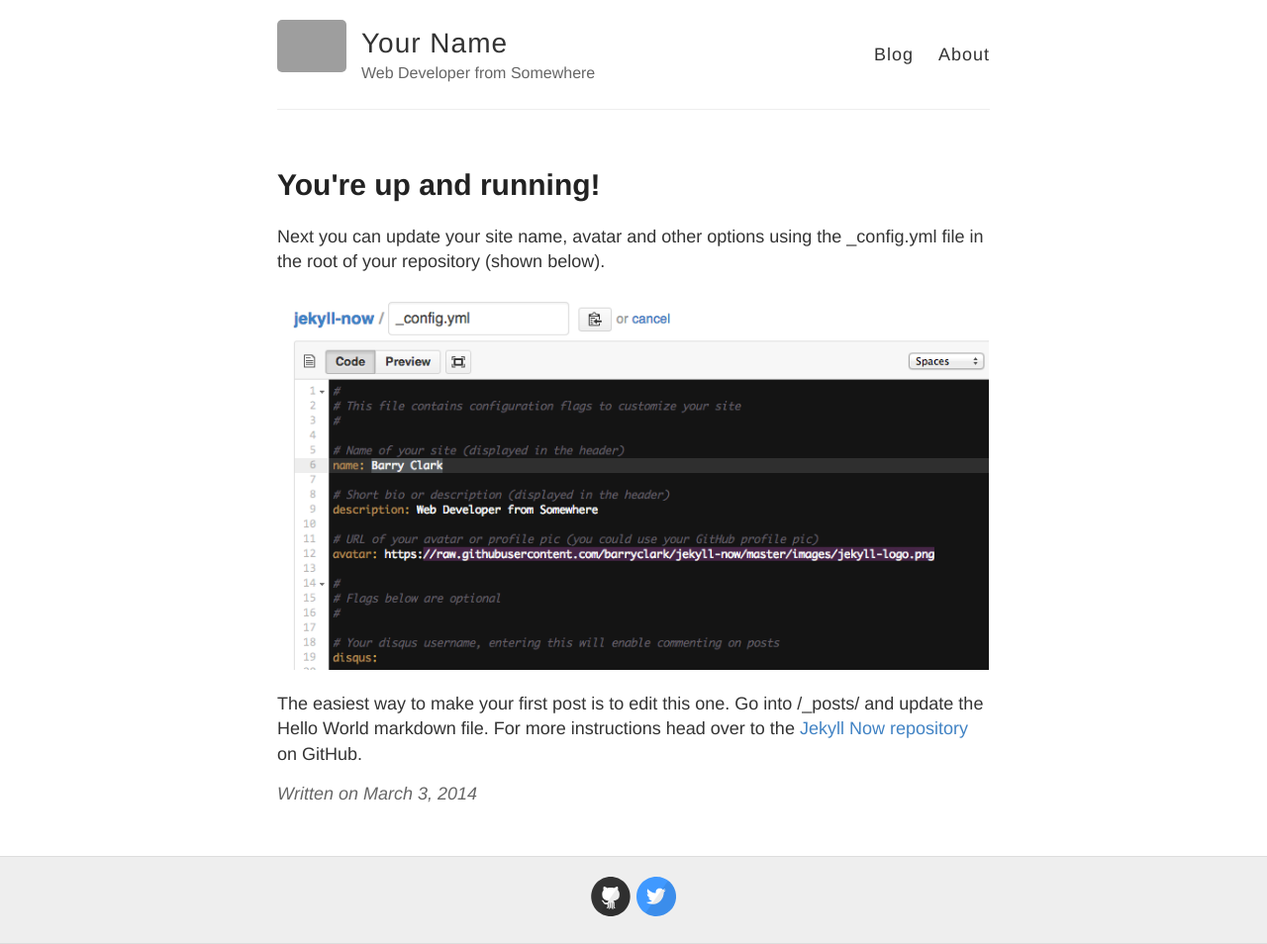
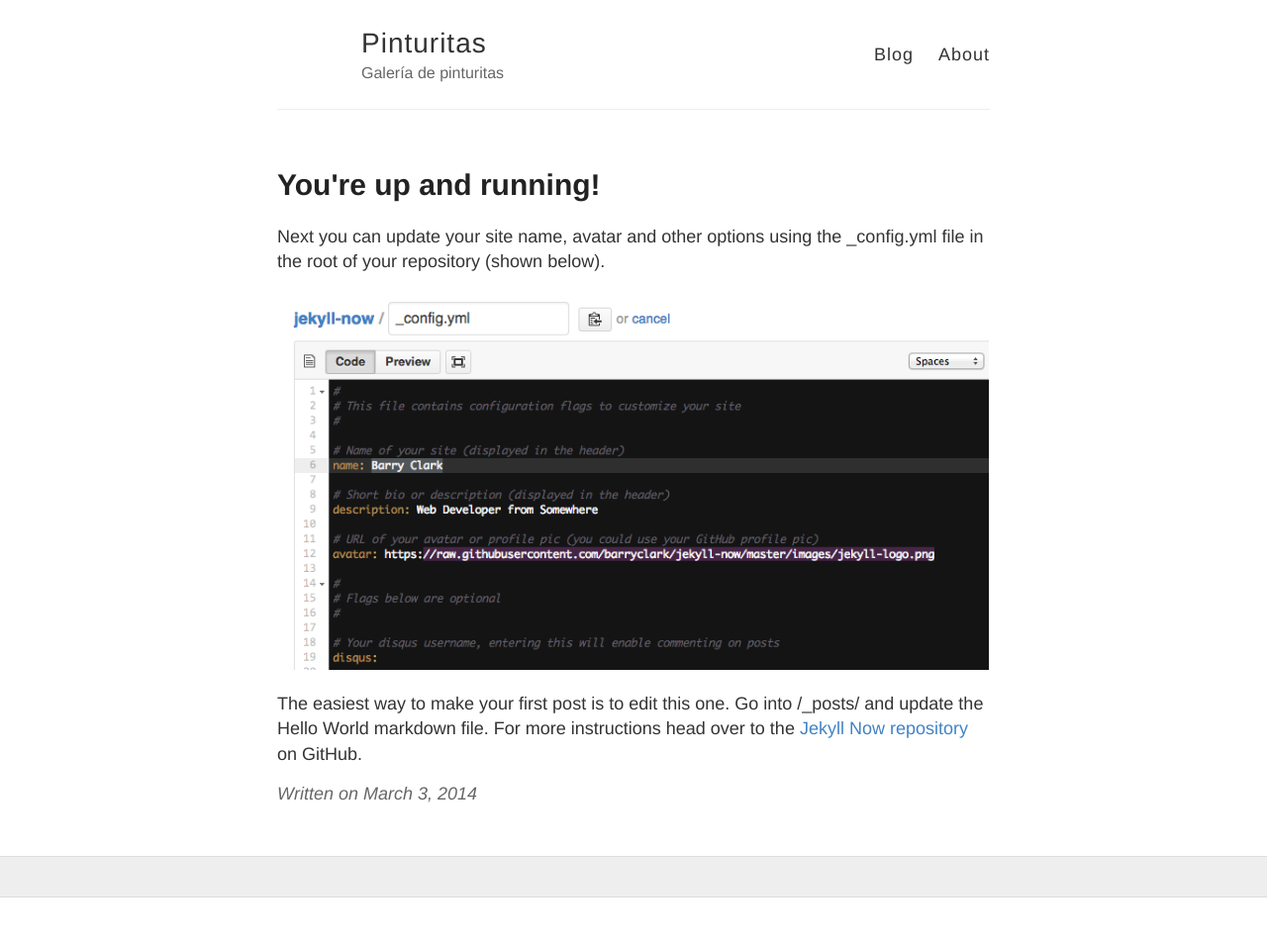
Before and after one commit to pinturitas/pinturitas.github.io, a Jekyll site: the page built from _posts/2014-3-3-Hello-World.md, in a window 1280 px wide. Shown: the whole page at 99% size. Built offline with Jekyll 4.4.1, drawn with Linux system fonts in a browser that asks for light colours; after the commit the page ends 907 px from its top, so only the background shows below that; grey boxes are pictures that could not be loaded.

Commit message:
Reset inicial

```diff
--- a/_config.yml
+++ b/_config.yml
@@ -3,13 +3,13 @@
 #
 
 # Name of your site (displayed in the header)
-name: Your Name
+name: Pinturitas
 
 # Short bio or description (displayed in the header)
-description: Web Developer from Somewhere
+description: Galería de pinturitas
 
 # URL of your avatar or profile pic (you could use your GitHub profile pic)
-avatar: https://raw.githubusercontent.com/barryclark/jekyll-now/master/images/jekyll-logo.png
+avatar:
 
 #
 # Flags below are optional
@@ -21,12 +21,12 @@
   email:
   facebook:
   flickr:
-  github: barryclark/jekyll-now
+  github:
   instagram:
   linkedin:
   pinterest:
   rss: # just type anything here for a working RSS icon
-  twitter: jekyllrb
+  twitter:
   stackoverflow: # your stackoverflow profile, e.g. "users/50476/bart-kiers"
   youtube: # channel/<your_long_string> or user/<user-name>
   googleplus: # anything in your profile username that comes after plus.google.com/
@@ -47,7 +47,7 @@
 # (http://yourusername.github.io/repository-name)
 # and NOT your User repository (http://yourusername.github.io)
 # then add in the baseurl here, like this: "/repository-name"
-baseurl: ""
+baseurl: "/blog1"
 
 #
 # !! You don't need to change any of the configuration flags below !!
```
